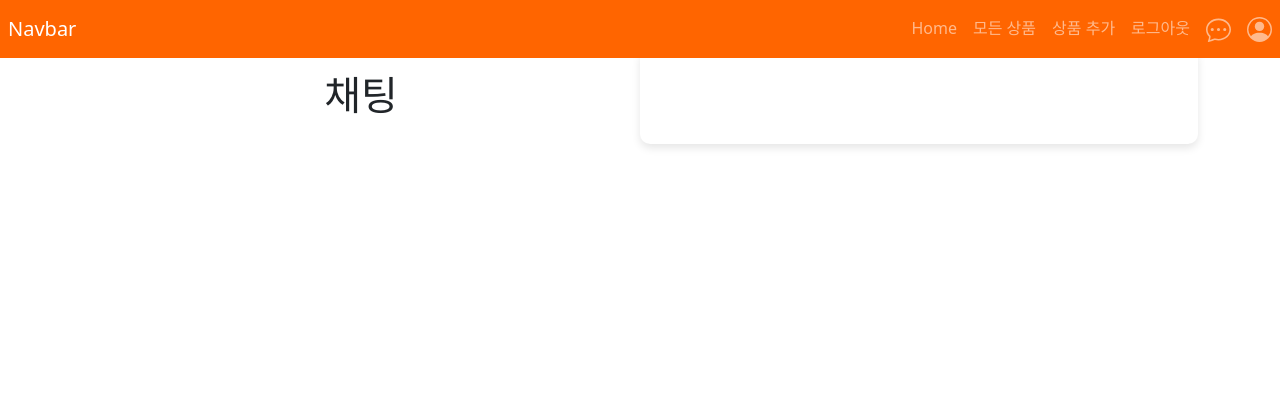
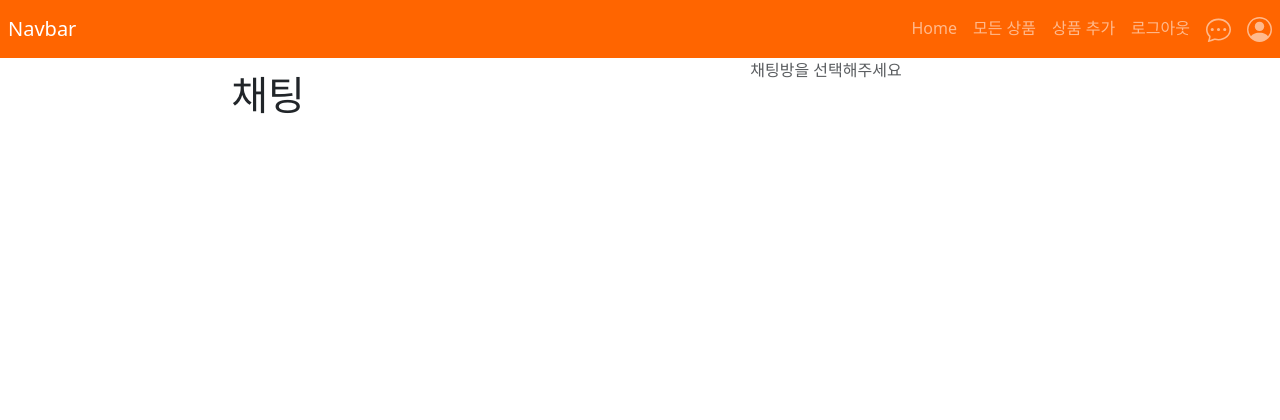
Before and after one commit to ssh328/ResaleStore, a Flask app: page /chat/chat_room in a window 1280 px wide. Shown: the top 420 px of the page. Run offline with Flask 3, Linux system fonts and the light colour scheme; the visitor is signed in with stand-in values (Sample User, id 1); data that the repository does not hold is empty; parts of the project's set-up code (start-up, migrations or seed data) failed here and were passed over; some libraries are stand-ins or nearby versions.

Commit message:
ver 14 채팅방 CSS 수정

```diff
--- a/static/CSS/chat.css
+++ b/static/CSS/chat.css
@@ -1,21 +1,25 @@
 #chat-room-widget {
-    max-width: 720px;
-    margin: 0 auto;
+    /* max-width: 720px; */
+    /* margin: 0 auto; */
     background-color: white;
-    border-radius: 10px;
-    padding: 20px;
-    box-shadow: 0 4px 8px rgba(0, 0, 0, 0.1);
+    /* border-radius: 10px; */
+    /* padding: 20px; */
+    /* box-shadow: 0 4px 8px rgba(0, 0, 0, 0.1); */
+
+    max-width: 100%;
+    margin: 0;
+    padding: 10px;
 }
 
 #msgs-container {
     padding: 10px;
-    background-color: rgb(191, 237, 255);
+    background-color: white;
     border-radius: 10px;
     height: calc(100vh - 280px);
     overflow-y: auto;
     margin: 0 auto;
     margin-bottom: 20px;
-    width: 75%;
+    width: 95%;
 }
 
 #messages {
@@ -81,8 +85,8 @@
 }
 
 .other-message-container .message-text {
-  background-color: white;
-  color: black;
+  background-color: rgb(167, 167, 167);
+  color: white;
 }
 
 .message-time {
--- a/templates/chat/new_chat_room.html
+++ b/templates/chat/new_chat_room.html
@@ -6,19 +6,19 @@
 {% endblock %}
 
 {% block content %}
-<div class="container">
-    <div class="row justify-content-center">
+<div class="container h-100">
+    <div class="row justify-content-center h-100">
         <div class="text-danger text-center">
             {% include 'partial/flash.html' %}
         </div>
 
-        <div class="col-md-6">
+        <div class="col-md-4 col-lg-4">
             <h1 class="my-4 text-center">채팅</h1>
             <div class="chat-room-list">
                 {% for room in chat_room_list: %}
                     {% if room.room_check == True: %}
                         <!-- 채팅방 목록 -->
-                         <ul>
+                         <ul class="list-unstyled">
                             <li class="chat-room-item text-decoration-none"
                             data-room-id="{{ room.room_id }}"
                             data-receive-user-id="{{ room.receive_user_id }}"
@@ -47,20 +47,20 @@
             </div>
         </div>
 
-        <div class="col-md-6" id="chat-room-widget">
-            <div id="chat-room-widget-content" style="display: none;">
-                <div class="empty-chat-placeholder">
-                    <p class="text-center text-muted">채팅방을 선택해주세요</p>
-                </div>
+        <div class="col-md-8 col-lg-8" id="chat-room-widget">
+            <div class="empty-chat-placeholder d-flex justify-content-center align-items-center">
+                <p class="text-center text-muted">채팅방을 선택해주세요</p>
+            </div>
+            <div class="mt-3" id="chat-room-widget-content" style="display: none; border-left: 1px solid #dee2e6;">
                 <div class="chat-content">
-                    <div id="msgs-container">
+                    <div id="msgs-container" class="">
                         <ul id="messages"></ul>
                     </div>
-                    <div id="message-box">
-                        <input type="text" placeholder="메시지를 입력하세요." id="text" name="message"/>
+                    <div>
+                        <input class="form-control w-100" type="text" placeholder="메시지를 입력하세요." id="text" name="message"/>
                     </div>
                     <div class="text-center mt-3">
-                        <a href="/chat_room" class="btn btn-outline-danger btn-sm" id="leave_chat_btn">채팅방 나가기</a>
+                        <a href="/chat/chat_room" class="btn btn-outline-danger btn-sm" id="leave_chat_btn">채팅방 나가기</a>
                     </div>
                 </div>
             </div>
@@ -174,10 +174,13 @@
     // 모든 채팅방 아이템에 대해 클릭 이벤트 리스너 추가
     document.querySelectorAll('.chat-room-item').forEach(item => {
         item.addEventListener('click', function() {
+            // empty-chat-placeholder 숨기기
+            const emptyChatPlaceholder = document.getElementById('empty-chat-placeholder');
+            if (emptyChatPlaceholder) {
+                emptyChatPlaceholder.style.display = 'none';
+            }
             // 채팅 UI 요소들의 표시 상태 설정
             document.getElementById('chat-room-widget-content').style.display = 'block';
-            // empty-chat-placeholder 숨기기
-            document.querySelector('.empty-chat-placeholder').style.display = 'none';
             // chat-content 표시
             document.querySelector('.chat-content').style.display = 'block';
 
@@ -400,9 +403,9 @@
     const leave_btn = document.getElementById('leave_chat_btn');
     leave_btn.addEventListener('click', () => {
         socket.emit('leave', {
-        'current_user': current_user,
-        'room_id': room_id,
-        'receive_user_id': receive_user_id
+        'current_user': CURRENT_USER,
+        'room_id': ROOM_ID,
+        'receive_user_id': RECEIVE_USER_ID
         })
     });
 
```
